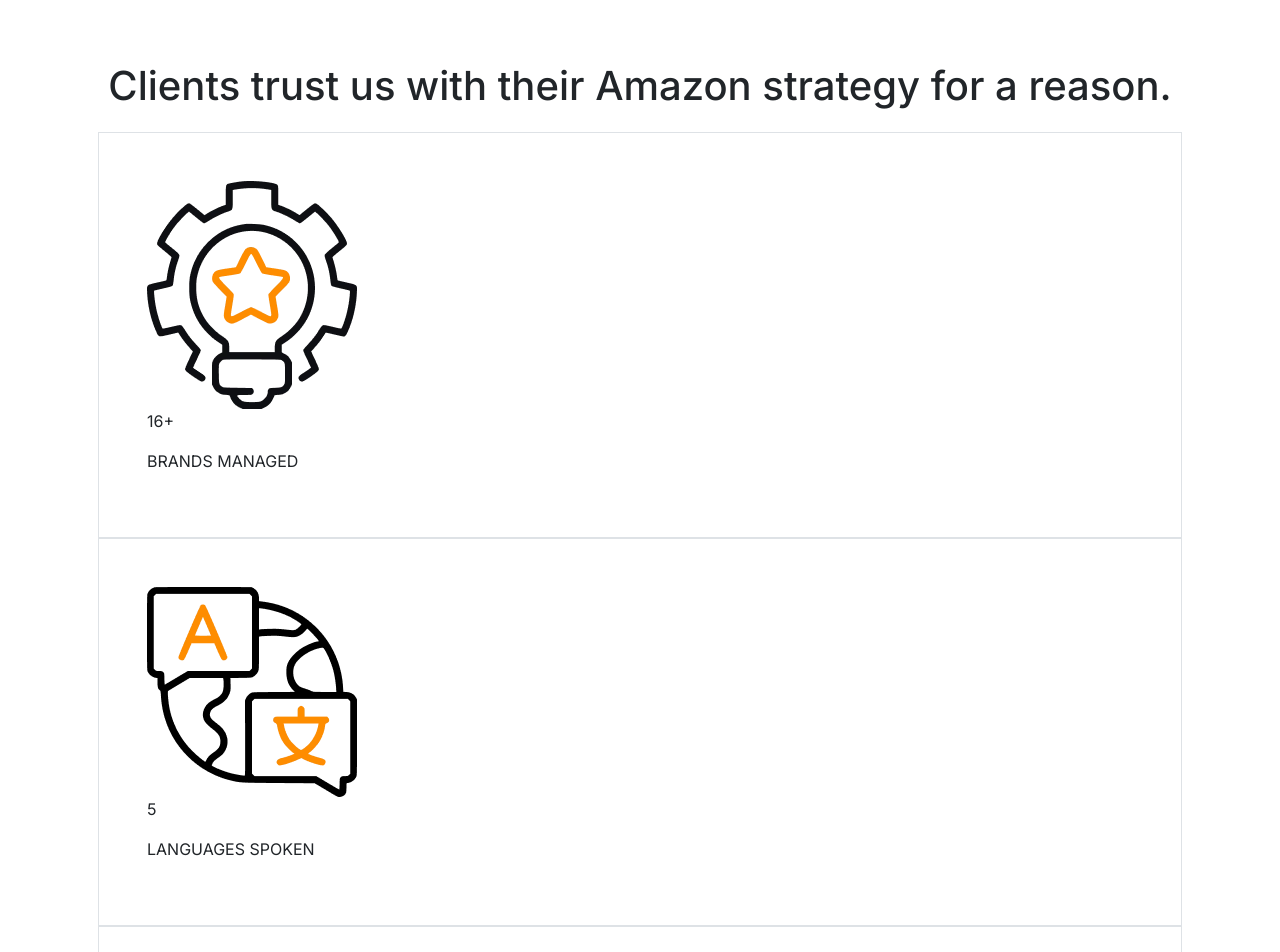
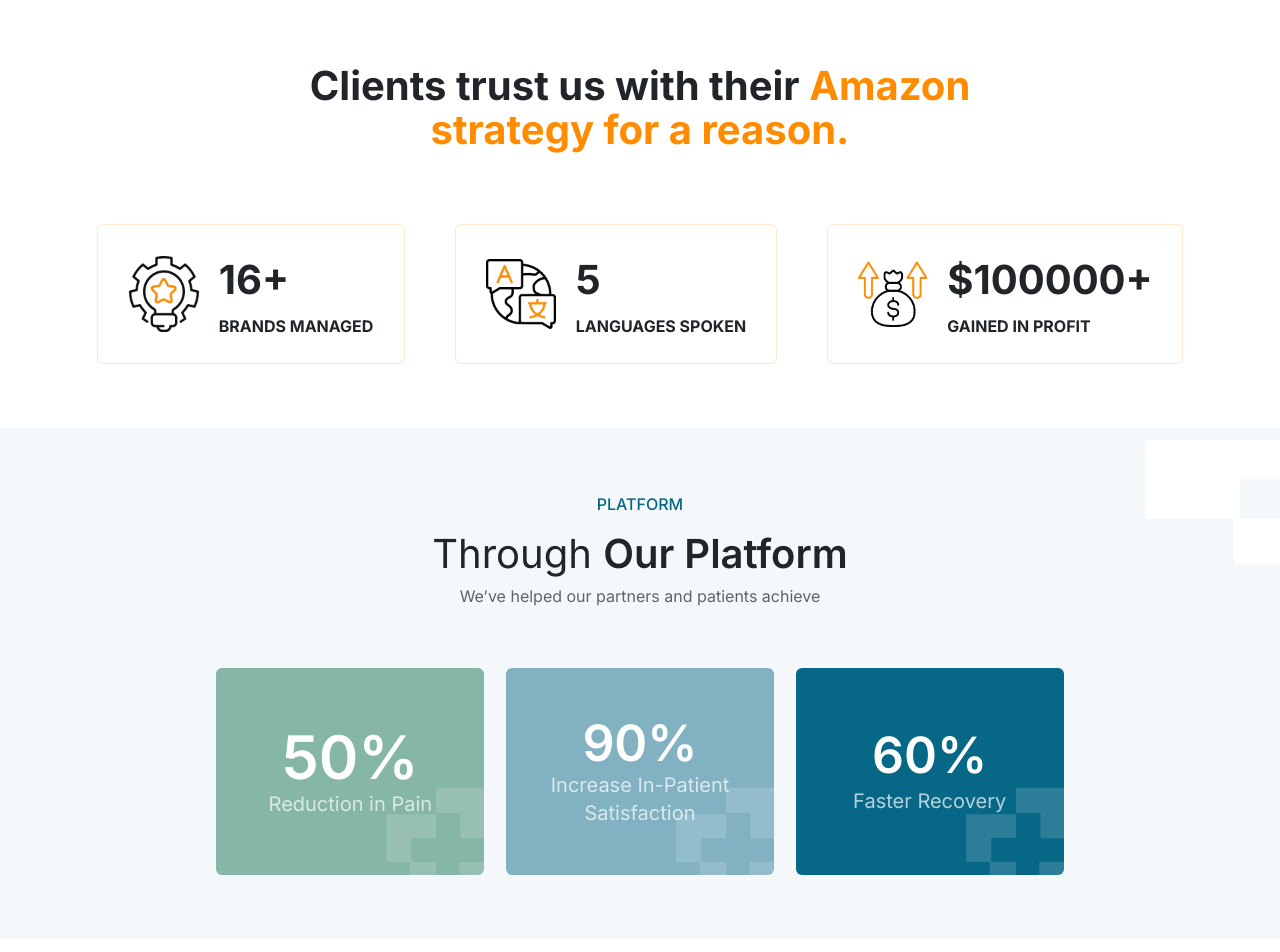
Before and after one commit to neharadialcode486/components-react-bootstrap, a React (Create React App) app: page / in a window 1280 px wide. Shown: the top 952 px of the page. Built offline with nearby package versions, Linux system fonts and the light colour scheme.

Commit message:
counter card color update

```diff
--- a/src/App.css
+++ b/src/App.css
@@ -15,8 +15,117 @@
     z-index: 10;
 }
 
+.gap-20 {
+    gap: 20px;
+}
+
 .w-fit {
     width: fit-content;
+}
+
+.max-w-662 {
+    max-width: 662px;
+}
+
+.max-w-1086 {
+    max-width: 1086px;
+}
+
+.max-w-70 {
+    max-width: 70px;
+}
+
+.min-h-140 {
+    min-height: 140px;
+}
+
+.max-w-710 {
+    max-width: 710px;
+}
+
+.max-w-861 {
+    max-width: 861px;
+}
+
+.max-w-268 {
+    max-width: 268px;
+}
+
+.w-98 {
+    width: 98px;
+}
+
+.h-88 {
+    height: 88px;
+}
+
+.min-h-207 {
+    min-height: 207px;
+}
+
+.text-3xl {
+    font-size: 30px;
+    line-height: 34px;
+}
+
+.text-40 {
+    font-size: 40px;
+}
+
+.text-lg {
+    font-size: 18px;
+    line-height: 24px;
+}
+
+.text-5xl {
+    font-size: 48px;
+    line-height: 55px;
+}
+
+.text-sm {
+    font-size: 14px;
+    line-height: 16px;
+}
+
+.text-base {
+    font-size: 16px;
+    line-height: 24px;
+}
+
+.text-medium-orange {
+    color: #FF8C00;
+}
+
+.text-off-blue {
+    color: #076787;
+}
+
+.bg-off-gray {
+    background: #AFCBD521;
+}
+
+.bg-light-green {
+    background: #85B6A6;
+}
+
+.bg-light-blue {
+    background: #82B2C2;
+}
+
+.bg-off-blue {
+    background: #076787;
+}
+
+.border-lighter-orange {
+    border-color: #FF8C0033 !important;
+}
+
+.hover-border-medium-orange:hover {
+    border-color: #FF8C00 !important;
+}
+
+.rounded-md {
+    border-radius: 6px;
 }
 
 .py-64 {
@@ -24,9 +133,68 @@
     padding-bottom: 64px;
 }
 
+.p-20 {
+    padding: 20px;
+}
+
+@media (min-width:576px) {
+    .text-sm-base {
+        font-size: 16px;
+        line-height: 24px;
+    }
+
+    .mt-sm-32 {
+        margin-top: 32px !important;
+    }
+
+    .text-sm-xl {
+        font-size: 20px;
+        line-height: 28px;
+    }
+}
+
+@media (min-width:768px) {
+    .text-md-4xl {
+        font-size: 36px;
+        line-height: 40px;
+    }
+}
+
 @media (min-width:992px) {
     .text-lg-40 {
         font-size: 40px;
         line-height: 44px;
     }
+
+    .mt-lg-56 {
+        margin-top: 56px !important;
+    }
+
+    .text-custom-lg-4xl {
+        font-size: 60px;
+        line-height: 65px;
+    }
+
+    .text-custom-lg-2xl {
+        font-size: 50px;
+        line-height: 55px;
+    }
 }
+
+@media (min-width:1200px) {
+    .max-w-xl-308 {
+        max-width: 308px;
+    }
+
+    .max-w-xl-322 {
+        max-width: 322px;
+    }
+
+    .max-w-xl-356 {
+        max-width: 356px;
+    }
+
+    .w-xl-100 {
+        width: 100% !important;
+    }
+}
--- a/src/components/counter/CounterClients.jsx
+++ b/src/components/counter/CounterClients.jsx
@@ -67,19 +67,19 @@
     return (
         <div ref={sectionRef} className="py-64 position-relative">
             <div className="container position-relative z-10">
-                <h2 className='text-center md:text-4xl max-w-[662px] w-full mx-auto text-3xl text-lg-40 font-bold'>
+                <h2 className='text-center text-md-4xl max-w-662 w-100 mx-auto text-3xl text-lg-40 fw-bold'>
                     Clients trust us with their <span className='text-medium-orange'>Amazon strategy for a reason.</span>
                 </h2>
-                <div className="lg:mt-14 pt-3 md:pt-1 max-w-[1086px] w-full flex flex-row flex-wrap lg:flex-nowrap justify-center lg:justify-between mx-auto lg:gap-4">
+                <div className="mt-lg-56 pt-3 max-w-1086 w-100 d-flex flex-row flex-wrap flex-xl-nowrap justify-content-center justify-content-xl-between mx-auto gap-xl-4">
                     {CLIENTS_DATA.map((item, idx) => (
-                        <div key={idx} className={`flex px-3 mt-6 lg:mt-0 w-full md:w-1/2 lg:w-full lg:px-0 ${idx === 0 ? "lg:max-w-[308px]" : idx === 1 ? "lg:max-w-[322px]" : "lg:max-w-[356px]"}`}>
-                            <div className={`border border-lighter-orange duration-300 ease-linear hover:border-medium-orange bg-white rounded-md min-h-[140px] gap-5 p-5 position-relative w-full flex items-center justify-center `}>
-                                <img src={item.img} alt="icon" className='max-w-[70px] w-full' />
-                                <div className="flex flex-col">
-                                    <p className='font-inter text-[40px] font-bold'>
+                        <div key={idx} className={`d-flex col-12 px-3 mt-4 mt-xl-0 col-md-6 w-xl-100 px-xl-0 ${idx === 0 ? "max-w-xl-308" : idx === 1 ? "max-w-xl-322" : "max-w-xl-356"}`}>
+                            <div className={`border border-lighter-orange transition hover-border-medium-orange bg-white rounded-md min-h-140 gap-20 p-20 position-relative w-100 d-flex align-items-center justify-content-center `}>
+                                <img src={item.img} alt="icon" className='max-w-70 w-100' />
+                                <div className="d-flex flex-column">
+                                    <p className='text-40 fw-bold mb-0'>
                                         {idx === 2 ? "$" : ""}{percentages[idx]}{idx === 0 || idx === 2 ? "+" : ""}
                                     </p>
-                                    <p className='mt-1 uppercase font-bold text-base'>{item.text}</p>
+                                    <p className='mt-1 text-uppercase fw-bold mb-0 text-base'>{item.text}</p>
                                 </div>
                             </div>
                         </div>
--- a/src/components/counter/CounterPlatform.jsx
+++ b/src/components/counter/CounterPlatform.jsx
@@ -51,28 +51,28 @@
     }, [hasAnimated]);
 
     return (
-        <div ref={sectionRef} className="lg:py-24 sm:py-20 py-64 bg-off-gray position-relative">
+        <div ref={sectionRef} className="py-64 bg-off-gray position-relative">
             <div className="container position-relative z-10">
-                <p className="mx-auto w-fit text-off-blue font-inter uppercase font-medium text-sm sm:text-base">Platform</p>
-                <h2 className='text-center mt-1 sm:mt-2 md:text-4xl text-3xl text-lg-40 font-normal'>Through <span className='font-semibold'>Our Platform</span></h2>
-                <p className='max-w-[710px] mx-auto font-normal text-base opacity-70 text-center mt-1 sm:mt-4'>We’ve helped our partners and patients achieve</p>
-                <div className="lg:mt-14 sm:mt-8 pt-3 md:pt-1 max-w-[861px] w-full flex flex-row flex-wrap md:flex-nowrap justify-center md:justify-between mx-auto md:gap-4">
+                <p className="mx-auto w-fit text-off-blue  text-uppercase fw-medium text-sm text-sm-base">Platform</p>
+                <h2 className='text-center mt-1 mt-sm-2 text-md-4xl text-3xl text-lg-40 fw-normal'>Through <span className='fw-semibold'>Our Platform</span></h2>
+                <p className='max-w-710 mx-auto fw-normal text-base opacity-70 text-center mt-1 mt-sm-2'>We’ve helped our partners and patients achieve</p>
+                <div className="mt-lg-56 mt-sm-32 pt-1 max-w-861 w-100 d-flex flex-row flex-wrap flex-md-nowrap justify-content-center justify-content-md-between mx-auto gap-md-2">
                     {PLATFORM_DATA.map((item, idx) => (
-                        <div key={idx} className="flex justify-center px-3 mt-6 md:mt-0 w-full md:px-0">
-                            <div className={`max-w-[268px] position-relative rounded w-full min-h-[207px] p-5 flex flex-col items-center justify-center ${idx === 0 ? "bg-light-green" : idx === 1 ? "bg-light-blue" : "bg-off-blue"}`}>
-                                <p className={`font-inter text-5xl font-semibold text-white ${idx === 0 ? "lg:text-custom-4xl lg:leading-custom-4xl" : "lg:text-custom-2xl lg:leading-custom-2xl"}`}>
+                        <div key={idx} className="d-flex justify-content-center px-3 mt-4 mt-md-0 w-100 px-md-0">
+                            <div className={`max-w-268 position-relative z-10 rounded w-100 min-h-207 p-3 d-flex flex-column align-items-center justify-content-center ${idx === 0 ? "bg-light-green" : idx === 1 ? "bg-light-blue" : "bg-off-blue"}`}>
+                                <p className={`text-5xl fw-semibold position-relative z-10 mb-0 text-white ${idx === 0 ? "text-custom-lg-4xl" : "text-custom-lg-2xl"}`}>
                                     {percentages[idx]}%
                                 </p>
-                                <p className={`font-inter font-normal text-white opacity-80 text-lg sm:text-xl text-center ${idx === 1 ? "max-w-[184px] mt-2" : "max-w-[150px]"} ${idx === 2 ? "mt-1" : ""}`}>
+                                <p className={`fw-normal text-white position-relative z-10 mb-0 opacity-70 text-lg text-sm-xl text-center ${idx === 2 ? "mt-1" : ""}`}>
                                     {item.text}
                                 </p>
-                                <img src={whiteEllipse} className='w-[98px] h-[88px] absolute bottom-0 right-0' alt='ellipse' />
+                                <img src={whiteEllipse} className='w-98 h-88 position-absolute bottom-0 end-0' alt='ellipse' />
                             </div>
                         </div>
                     ))}
                 </div>
             </div>
-            <img src={ellipse} className='absolute top-0 hidden sm:flex right-0' alt='ellipse' />
+            <img src={ellipse} className='position-absolute top-0 d-none d-sm-flex end-0' alt='ellipse' />
         </div>
     );
 };
```
Also changed, not shown: 1 other file (tests, documents, lock files or other folders).
